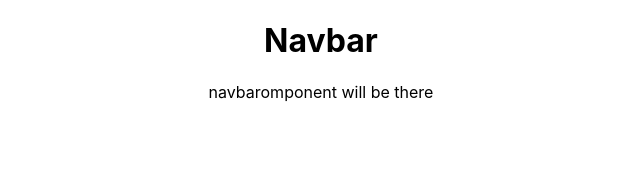
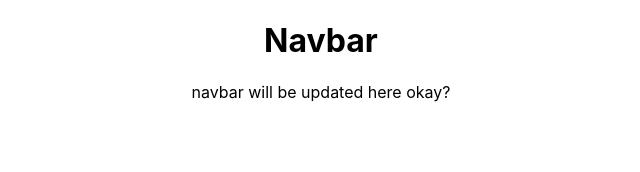
Before and after one commit to project-manipal/Manipal-Project, a React (Create React App) app in the folder app/: page / in a window 1280 px wide. Shown: the top 172 px of the page, without its empty margins (319-959 px from the left). Built offline with nearby package versions, Linux system fonts and the light colour scheme.

Commit message:
i updated on app.js

```diff
--- a/app/src/App.js
+++ b/app/src/App.js
@@ -5,7 +5,7 @@ function App() {
   return (
     <div className="App">
      <h1>Navbar</h1>
-     <p>navbaromponent will be there</p>
+     <p>navbar will be updated here okay?</p>
     </div>
   );
 }
```
